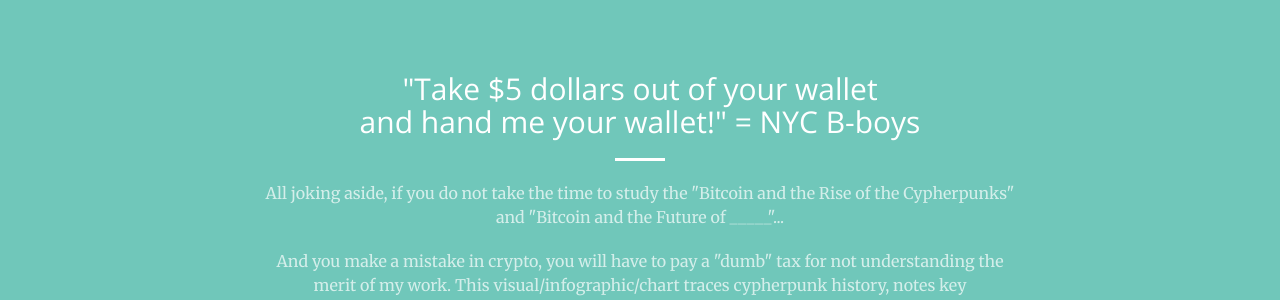
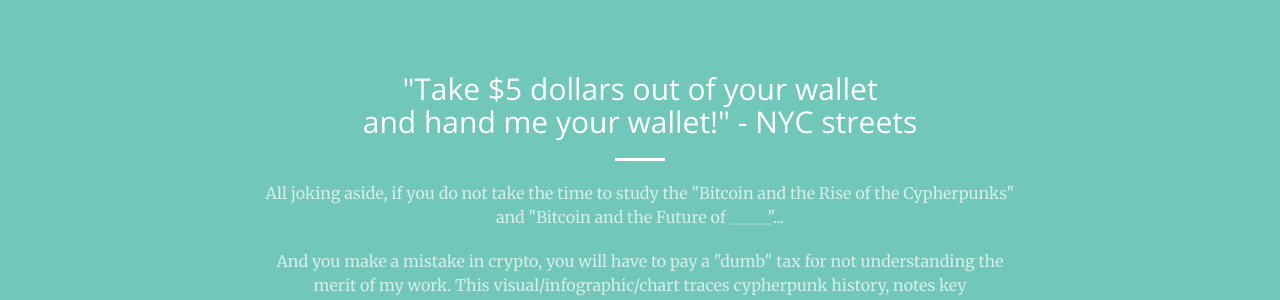
Before and after one commit to cliffc2/cliffc2.github.io, a Jekyll site: the page built from index.html, in a window 1280 px wide and 900 px high, scrolled down 3594 px. Shown: the part 159-459 px from the top of the window. Built offline with Jekyll 4.4.1, drawn with Linux system fonts in a browser that asks for light colours; Markdown is read by kramdown in place of the engine named in the settings.

Commit message:
Update call-to-action.html

```diff
--- a/_includes/call-to-action.html
+++ b/_includes/call-to-action.html
@@ -2,7 +2,7 @@
     <div class="container">
         <div class="row">
             <div class="col-lg-8 col-lg-offset-2 text-center">
-                <h2 class="section-heading">"Take $5 dollars out of your wallet <br> and hand me your wallet!" = NYC B-boys</h2>
+                <h2 class="section-heading">"Take $5 dollars out of your wallet <br> and hand me your wallet!" - NYC streets</h2>
                 <hr class="light">
                 <p class="text-faded">All joking aside, if you do not take the time to study the "Bitcoin and the Rise of the Cypherpunks" and "Bitcoin and the Future of _____"...</p>
                 <p class="text-faded">And you make a mistake in crypto, you will have to pay a "dumb" tax for not understanding the merit of my work. This visual/infographic/chart traces cypherpunk history, notes key cryptographic milestones, and innovations leading to Bitcoin. </p>
```
